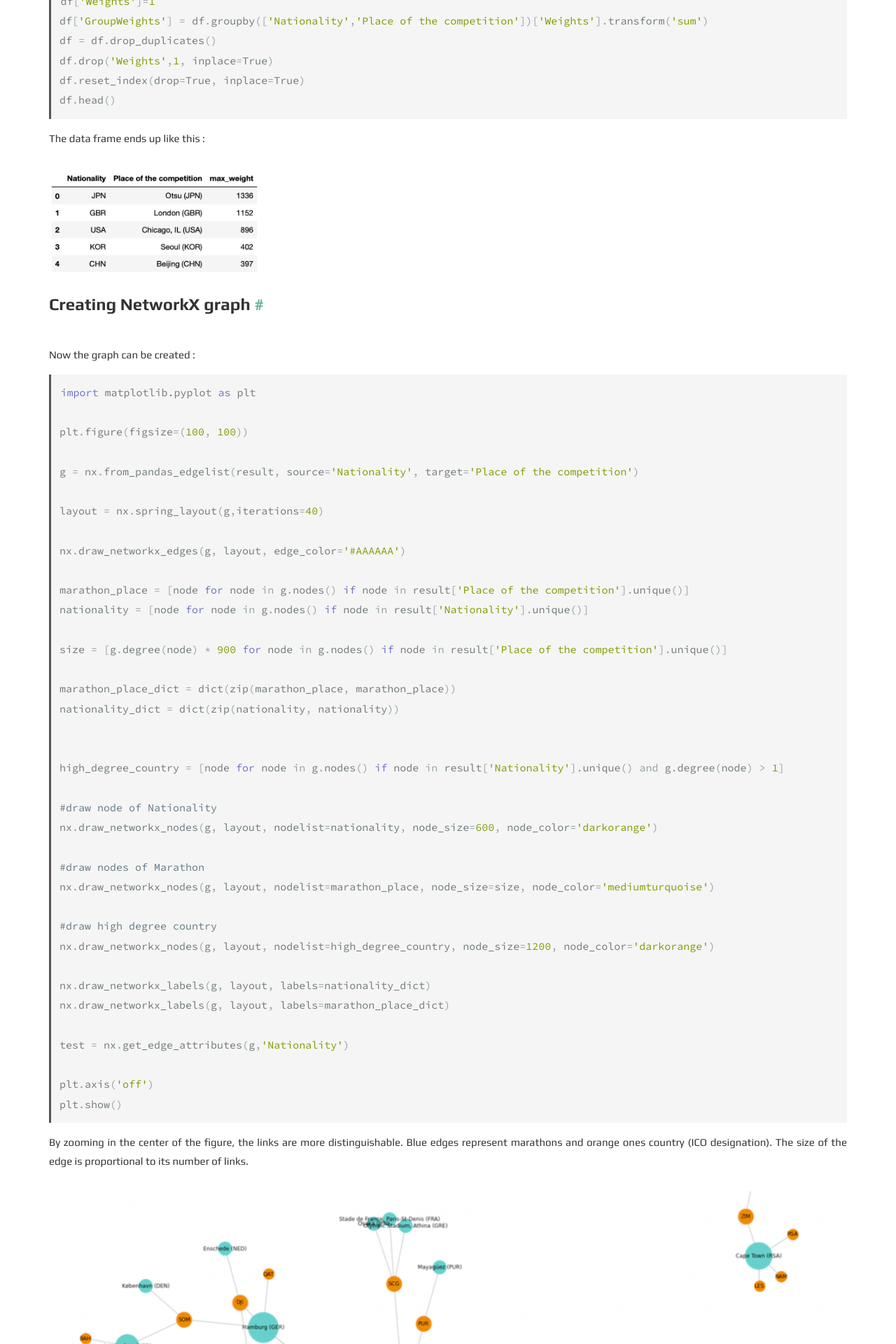
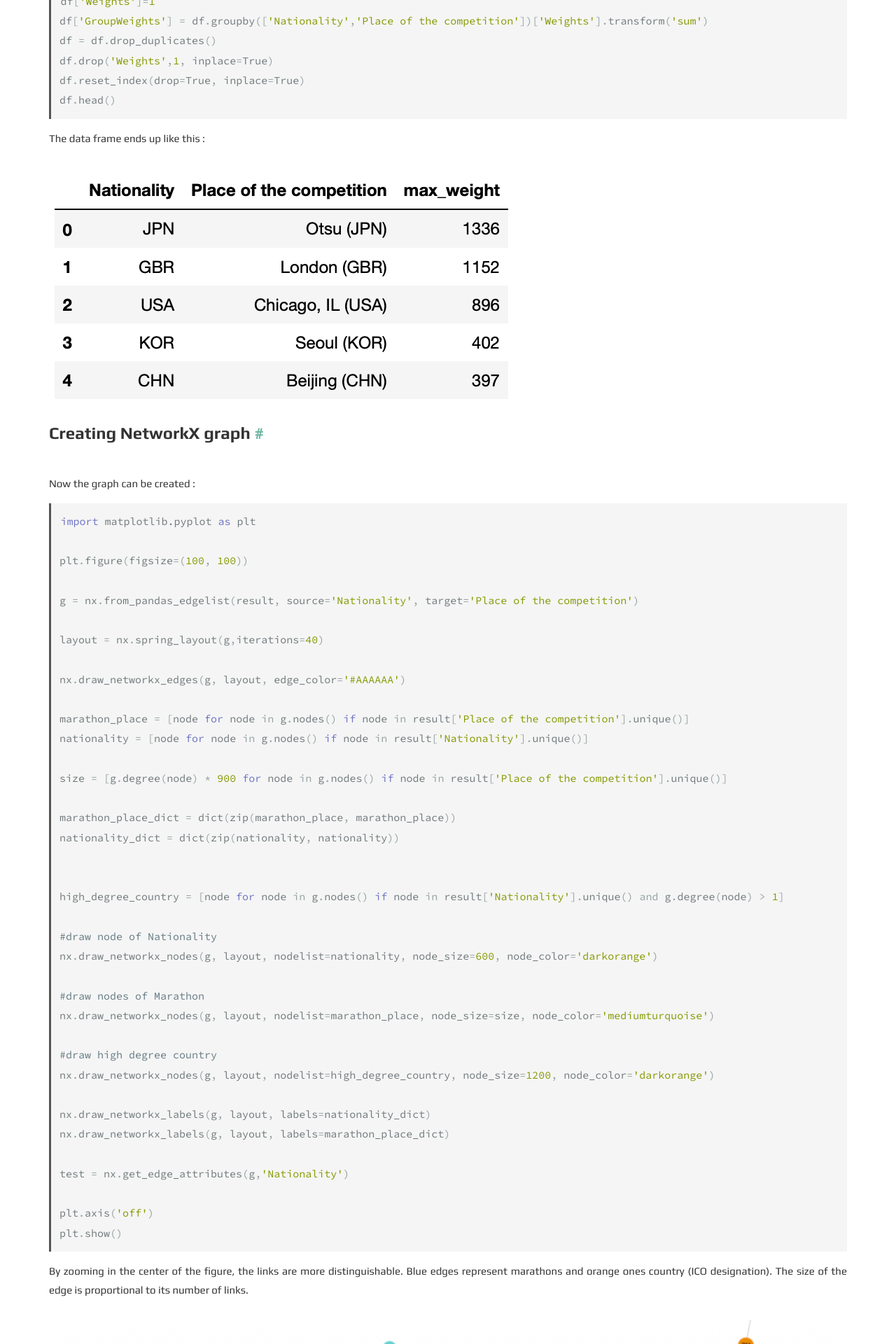
Before and after one commit to ToNi-sn/portfolio, a Jekyll site: the page built from _posts/2021-12-02-Network_Graph-on-marathon-popularity.md, in a window 1280 px wide. Shown: the part 1086-3006 px from the top of the page at 70% size. Built offline with Jekyll 4.4.1, drawn with Linux system fonts in a browser that asks for light colours.

Commit message:
fix images

```diff
--- a/_posts/2021-12-02-Network_Graph-on-marathon-popularity.md
+++ b/_posts/2021-12-02-Network_Graph-on-marathon-popularity.md
@@ -49,7 +49,7 @@ df.head()
 
 The data frame ends up like this :
 
-<img src="/Images/dataframe.png" width="300" height="150">
+<img src="/Images/dataframe.png">
 
 ### Creating NetworkX graph
 Now the graph can be created :
```
Also changed, not shown: 1 other file.
